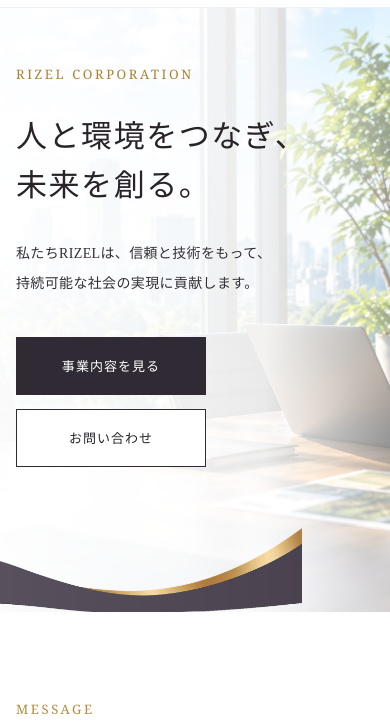
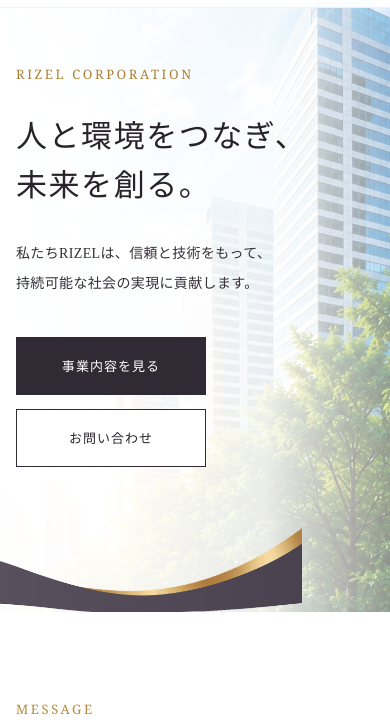
Before and after one commit to furusapo/rizel-corporate-site, a plain HTML site: page index.html in a window 390 px wide. Shown: the part 77-804 px from the top of the page. Drawn offline with Linux system fonts and the light colour scheme.

Commit message:
Fix separate hero and message images

```diff
--- a/index.html
+++ b/index.html
@@ -661,7 +661,7 @@
 
     /* RIZEL_IMAGE_IMPLEMENTATION */
     .message-photo{
-      background-image:url("assets/message-office.jpg");
+      background-image:url("assets/message.jpg");
       background-size:cover;
       background-position:center;
       background-repeat:no-repeat;
@@ -704,7 +704,7 @@
       rgba(255,255,255,.20) 62%,
       rgba(255,255,255,0) 78%
     ),
-    url("assets/message-office.jpg");
+    url("assets/message.jpg");
   background-size:cover;
   background-position:center right;
 }
@@ -797,7 +797,7 @@
         rgba(255,255,255,.88) 55%,
         rgba(255,255,255,.35) 100%
       ),
-      url("assets/message-office.jpg");
+      url("assets/message.jpg");
     background-size:cover;
     background-position:62% center;
   }
@@ -837,7 +837,7 @@
         rgba(255,255,255,.91) 68%,
         rgba(255,255,255,.55) 100%
       ),
-      url("assets/message-office.jpg");
+      url("assets/message.jpg");
     background-size:cover;
     background-position:68% center;
   }
```
